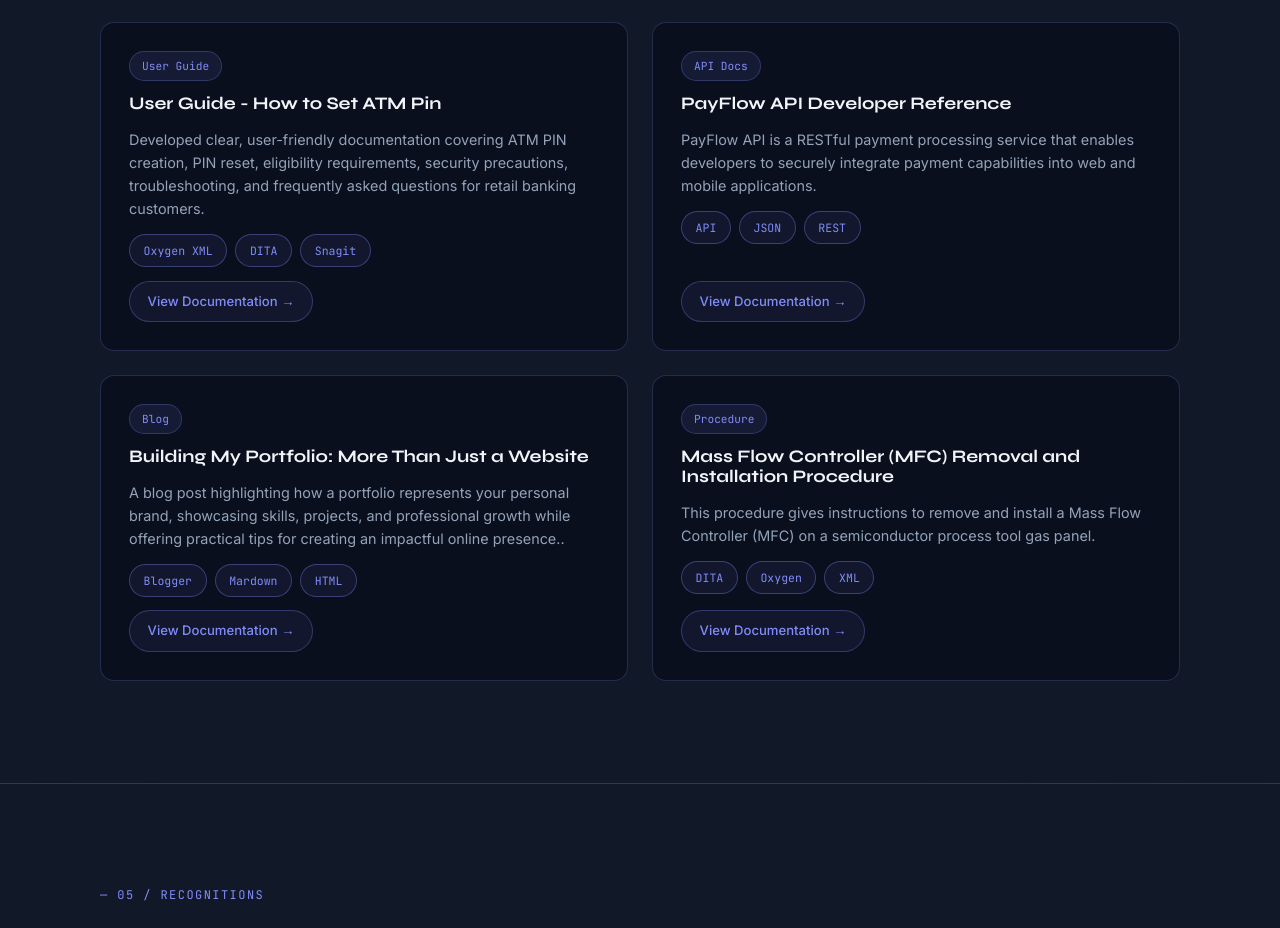
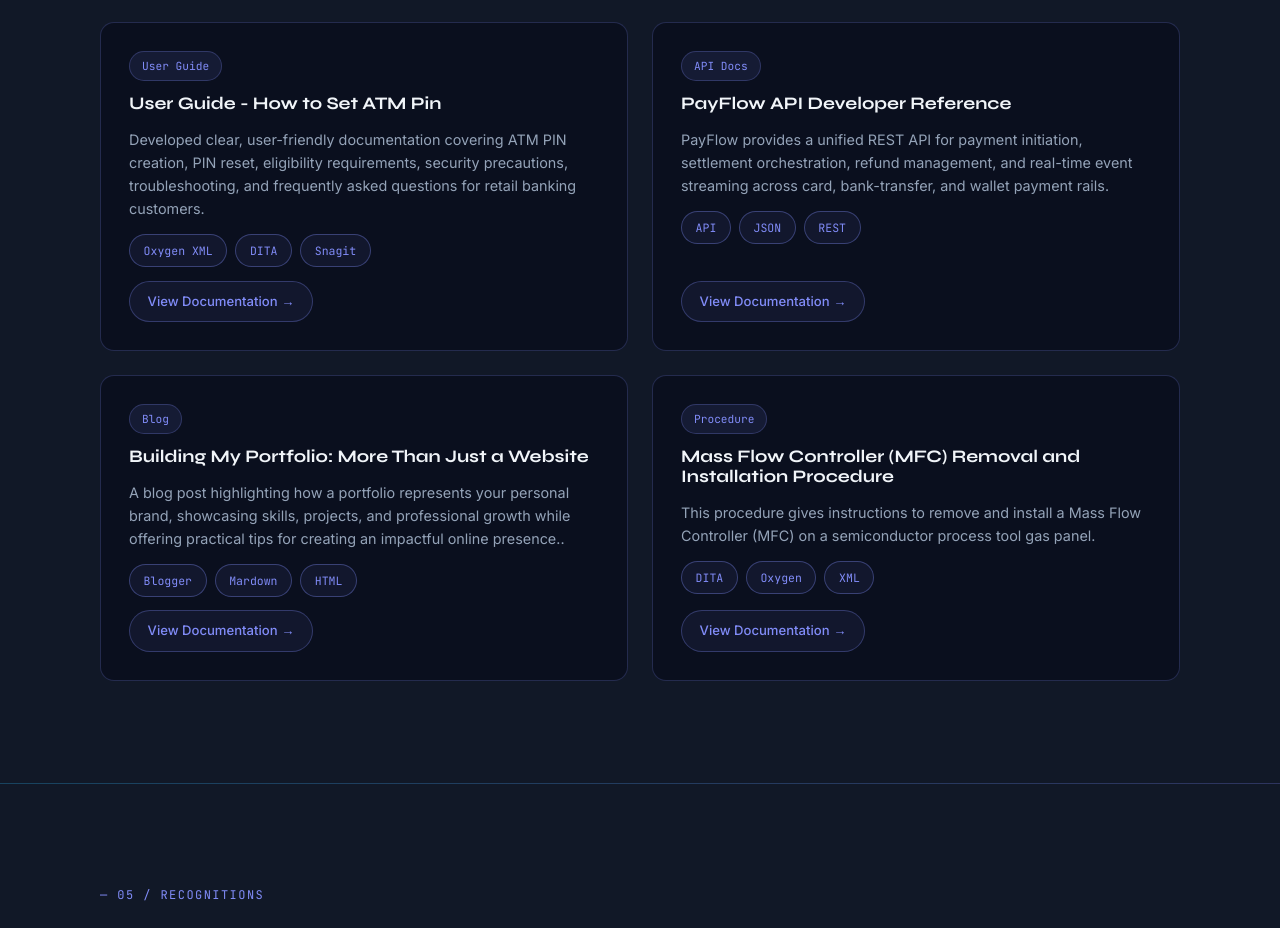
Before and after one commit to sathishkumar-portfolio/my-portfolioweb, a plain HTML site: page portfolio.html in a window 1280 px wide. Shown: the part 4460-5388 px from the top of the page. Drawn offline with Linux system fonts and the light colour scheme; animation ran at ten frames a second.

Commit message:
Updated the API Overview

```diff
--- a/portfolio.html
+++ b/portfolio.html
@@ -1232,7 +1232,7 @@
       <article class="sample-card reveal">
         <span class="sample-badge">API Docs</span>
         <h3 class="sample-title">PayFlow API Developer Reference</h3>
-        <p class="sample-desc">PayFlow API is a RESTful payment processing service that enables developers to securely integrate payment capabilities into web and mobile applications.</p>
+        <p class="sample-desc">PayFlow provides a unified REST API for payment initiation, settlement orchestration, refund management, and real-time event streaming across card, bank-transfer, and wallet payment rails.</p>
         <div class="sample-tags">
           <span class="tag">API</span><span class="tag">JSON</span><span class="tag">REST</span>
         </div>
```
